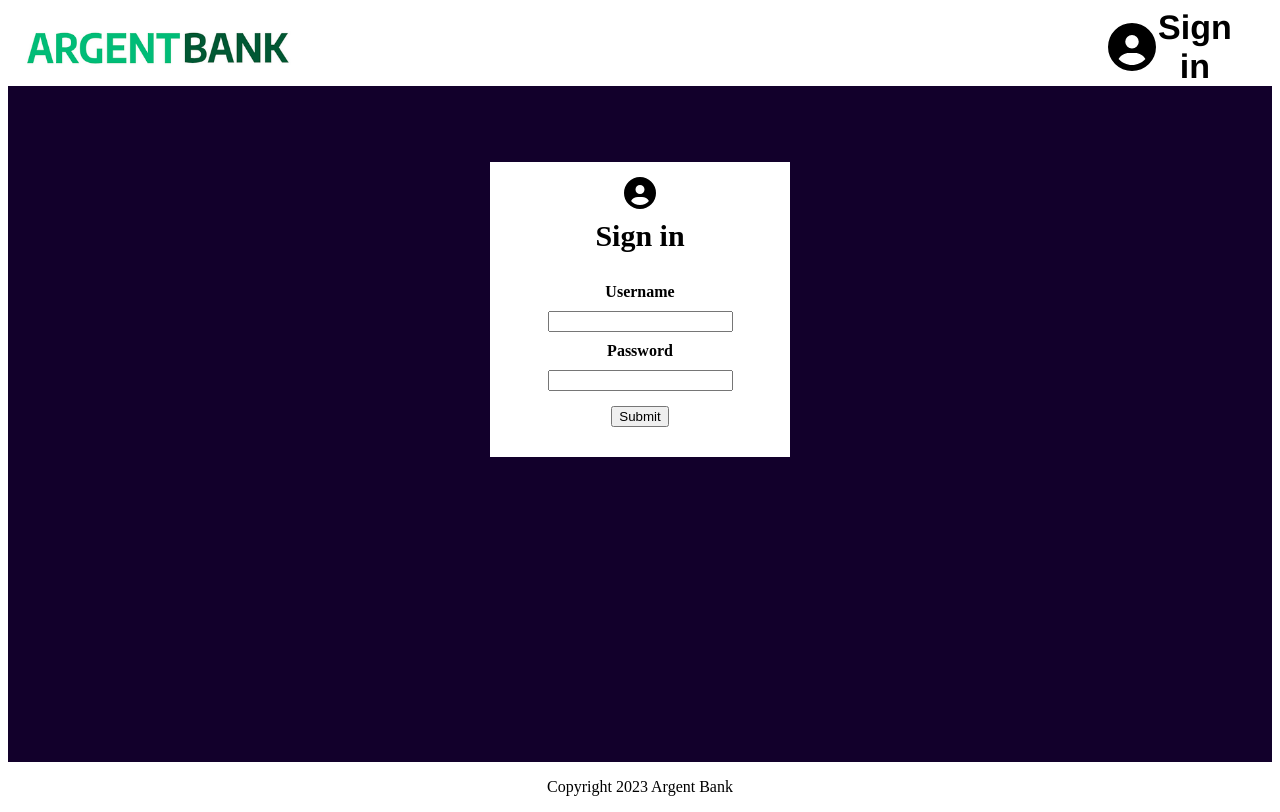
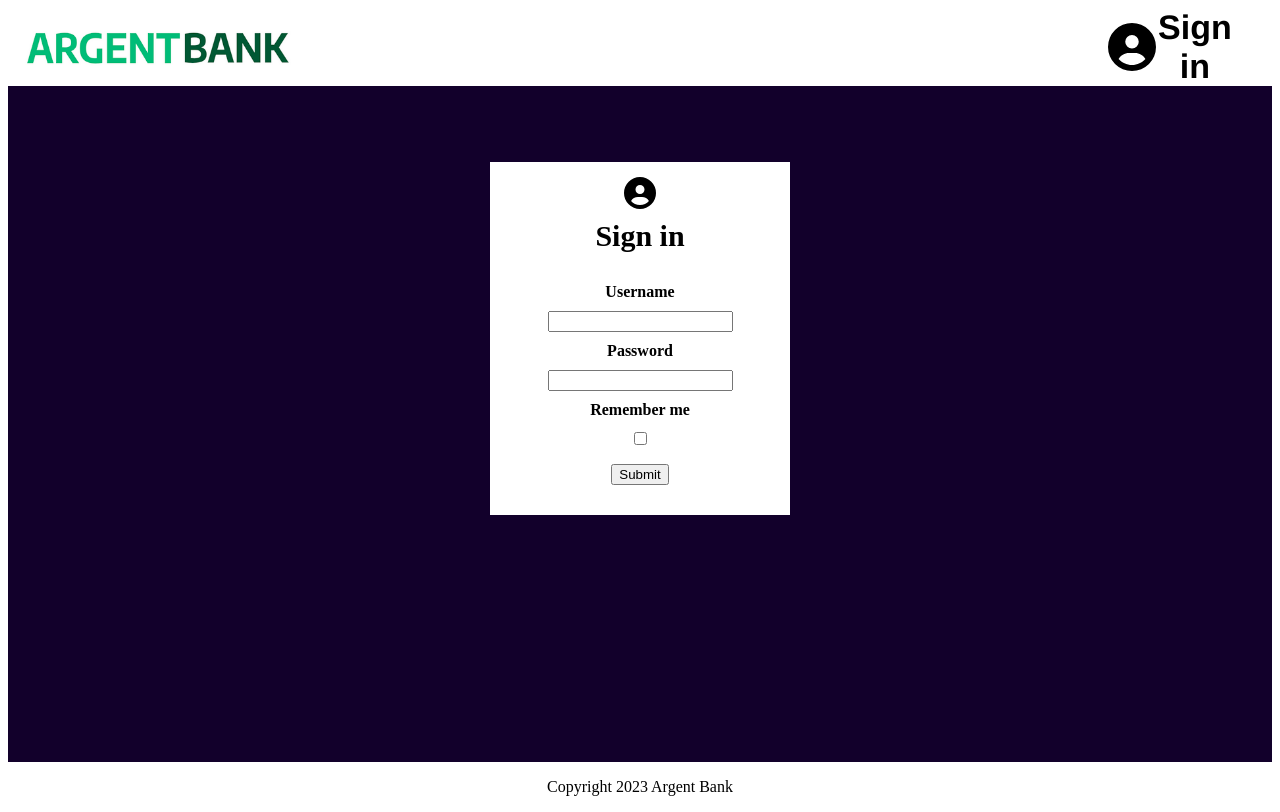
Before and after one commit to Akalabete/argent_bank, a Next.js app: page /login in a window 1280 px wide. Built offline with nearby package versions, Linux system fonts and the light colour scheme.

Commit message:
putting up a local or session storage for the credentials on the checkbox of the form

```diff
--- a/component/form/page.tsx
+++ b/component/form/page.tsx
@@ -4,24 +4,32 @@ import styles from './page.module.scss';
 import { updateFormField, submitForm  } from '../../redux/features/formSlice'
 import { selectIsConnected } from '../../redux/features/userSlice';
 import { useRouter } from 'next/navigation';
+import { setTokenStorageLocation, selectTokenStorageLocation } from "@/redux/features/authSlice";
+
 export default function Form() {
 
   const dispatch = useAppDispatch();
   const formData = useAppSelector((state) => state.form);
   const isConnected = useAppSelector(selectIsConnected);
+  const tokenStorageLocation = useAppSelector(selectTokenStorageLocation);
+
   const router = useRouter();
 
   const handleInputChange = (e: React.ChangeEvent<HTMLInputElement>) => {
     const { name, value } = e.target;
     dispatch(updateFormField({ fieldName: name, fieldValue: value }));
   };
+  const onChangeCheckBox = () => {
+    const newStorageLocation = !tokenStorageLocation ? 'sessionStorage' : 'localStorage';
+    dispatch(setTokenStorageLocation(newStorageLocation));
 
+  };
   const handleSubmit = async (e: React.FormEvent) => {
     e.preventDefault();
-    console.log(formData);
     const formattedData = {
       email: formData.email,
       password: formData.password,
+      tokenStorageLocation: tokenStorageLocation,
     }
     dispatch(submitForm(formattedData))
 
@@ -64,6 +72,15 @@ export default function Form() {
             name="password"
             onChange={handleInputChange}
           />
+          <label>Remember me</label>
+          <input
+            type="checkbox"
+            id="secureCookie"
+            name="secureCookie"
+            onChange= {onChangeCheckBox}
+            checked={tokenStorageLocation}
+
+            />
           <button type="submit">Submit</button>
         </form>
         )}
--- /dev/null
+++ b/redux/features/authSlice.ts
@@ -0,0 +1,28 @@
+import { createSlice, createSelector } from '@reduxjs/toolkit';
+import { RootState } from '../store';
+
+
+const initialState = {
+  isAuthenticated: false,
+  tokenStorageLocation: false,
+};
+
+const authSlice = createSlice({
+  name: 'auth',
+  initialState,
+  reducers: {
+    toggleAuthentication: (state) => {
+      state.isAuthenticated = !state.isAuthenticated;
+    },
+    setTokenStorageLocation: (state, action) => {
+      state.tokenStorageLocation = action.payload;
+    },
+  },
+});
+export const selectAuthState = (state: RootState) => state.auth;
+export const selectTokenStorageLocation = createSelector(
+  selectAuthState,
+  (authState) => authState.tokenStorageLocation
+);
+export const { toggleAuthentication, setTokenStorageLocation } = authSlice.actions;
+export default authSlice.reducer;
--- a/redux/features/formSlice.ts
+++ b/redux/features/formSlice.ts
@@ -3,17 +3,19 @@ import { createAsyncThunk, createSlice, PayloadAction, createAction } from "@red
 import { setConnected } from "./userSlice";
 import { AppDispatch } from "../store";
 import { openModal } from "./modalSlice";
-
+import { useRouter } from 'next/navigation';
 
 interface FormState {
   email: string;
   password: string;
   nickname: string;
   authToken: string | null;
+
 }
 interface FormSubmitData {
   email: string;
   password: string;
+  tokenStorageLocation: boolean,
 }
 
 const initialState: FormState = {
@@ -21,12 +23,13 @@ const initialState: FormState = {
   password: "",
   nickname: "User",
   authToken: "",
+
 };
 
 export const submitForm = createAsyncThunk(
   "form/submitForm",
   async (formData: FormSubmitData, { dispatch }) => {
-    const { email, password } = formData;
+    const { email, password, tokenStorageLocation } = formData;
     console.log(formData);
     try {
       const response = await fetch("http://localhost:3001/api/v1/user/login", {
@@ -40,10 +43,19 @@ export const submitForm = createAsyncThunk(
       if (response.status===200) {
         const data = await response.json()
         const authToken = data.body.token
+        const userData = { email, password, authToken}
         dispatch(setConnected(true));
         dispatch(updateAuthToken(authToken));
         console.log(data);
         console.log(authToken);
+        if (tokenStorageLocation){
+          localStorage.setItem("userData", JSON.stringify(userData));
+          sessionStorage.removeItem("userData");
+        } else {
+          sessionStorage.setItem("userData", JSON.stringify(userData));
+          localStorage.removeItem("userData");
+        }
+
       } else if (response.status === 400) {
         dispatch(
           openModal({
@@ -73,6 +85,8 @@ const formSlice = createSlice({
   },
   extraReducers: (builder) => {
     builder.addCase(submitForm.fulfilled, (state) => {
+
+
     });
     builder.addCase(submitForm.rejected, (state) => {
     });
--- a/redux/store.ts
+++ b/redux/store.ts
@@ -2,13 +2,14 @@ import { configureStore } from "@reduxjs/toolkit";
 import formReducer from "./features/formSlice";
 import userReducer from "./features/userSlice";
 import modalReducer from "./features/modalSlice";
-
+import authReducer from "./features/authSlice";
 
 export const store = configureStore({
   reducer: {
     form: formReducer,
     user: userReducer,
     modal: modalReducer,
+    auth: authReducer,
   },
   devTools: process.env.NODE_ENV !== "production",
 });
```
Also changed, not shown: app/profile/layout.tsx (added), app/profile/page.module.scss (added), app/profile/page.tsx (added).
